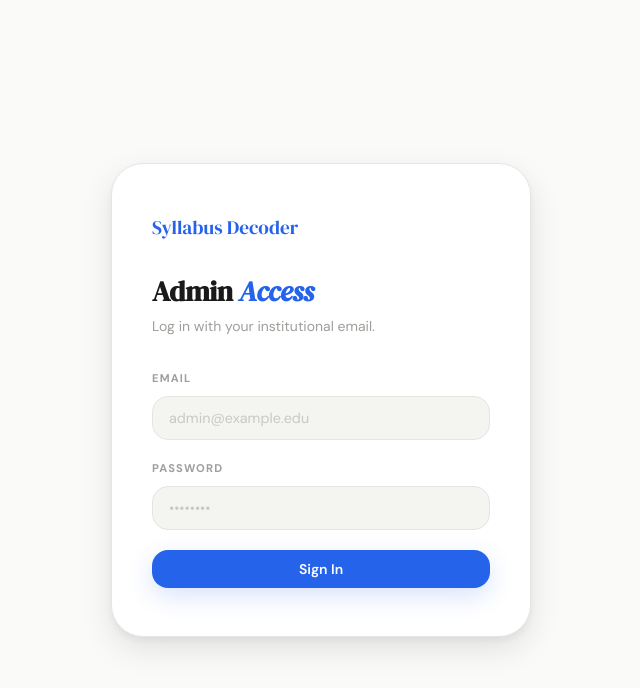
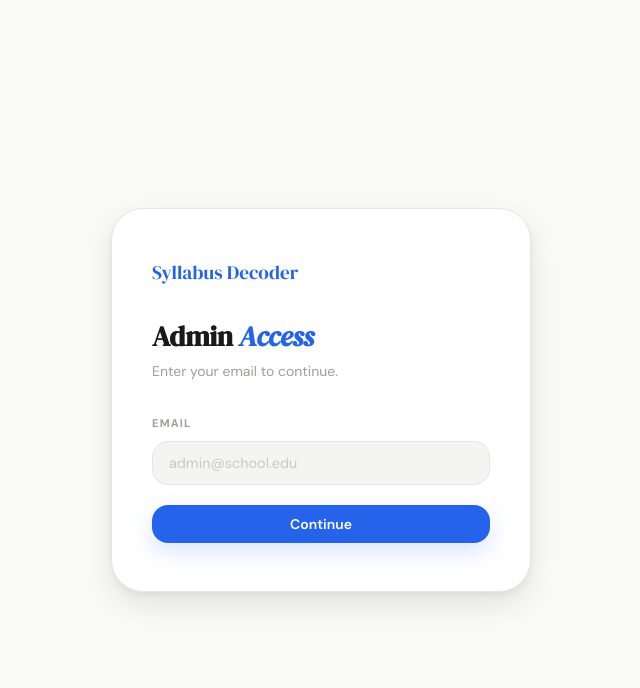
Before and after one commit to aninuona/capstone, a Flask app: template templates/login.html in a window 1280 px wide. Shown: the top 688 px of the page, without its empty margins (319-959 px from the left). Run offline with Flask 3, Linux system fonts and the light colour scheme; the template is opened without the code that fills it, so the values that code supplies are empty; parts of the project's set-up code (start-up, migrations or seed data) failed here and were passed over.

Commit message:
Update login.html

```diff
--- a/templates/login.html
+++ b/templates/login.html
@@ -58,84 +58,196 @@
   <div class="login-card fade-up">
 
     <span class="login-card__brand">Syllabus Decoder</span>
+    <h1>Admin <span class="accent" style="color:var(--blue)">Access</span></h1>
+    <p class="subtitle" id="subtitle">Enter your email to continue.</p>
 
-      <h1>Admin <span class="accent">Access</span></h1>
-      <p class="subtitle">Log in with your institutional email.</p>
+    <div id="error-box" class="alert alert--error mb-6 hidden"></div>
 
-      {% if error %}
-      <div class="alert alert--error mb-6">{{ error }}</div>
-      {% endif %}
-
-      <div id="js-error" class="alert alert--error mb-6 error-msg"></div>
-
-      <form class="form-stack" id="login-form">
+    <!-- email entry -->
+    <div id="step-email" class="form-stack">
       <div class="form-group">
-          <label class="form-label" for="email">Email</label>
-          <input class="form-input" type="email" id="email" name="email" placeholder="admin@example.edu" required>
+        <label class="form-label">Email</label>
+        <input class="form-input" type="email" id="email-input" placeholder="admin@school.edu">
+      </div>
+      <button class="btn btn--primary btn--full" id="email-btn">Continue</button>
     </div>
 
+    <!-- returning admin, enter password -->
+    <div id="step-password" class="form-stack hidden">
       <div class="form-group">
-          <label class="form-label" for="password">Password</label>
-          <input class="form-input" type="password" id="password" name="password" placeholder="••••••••" required>
+        <label class="form-label">Password</label>
+        <input class="form-input" type="password" id="password-input" placeholder="••••••••">
+      </div>
+      <button class="btn btn--primary btn--full" id="login-btn">Sign In</button>
+      <button class="back-link" id="back-from-password">← Use a different email</button>
     </div>
 
-        <button type="submit" class="btn btn--primary btn--full" id="submit-btn">
-          Sign In
-        </button>
-      </form>
+    <!-- first-time admin, create a password -->
+    <div id="step-create" class="form-stack hidden">
+      <p style="font-size:0.85rem;color:var(--ink-3);max-width:none;">
+        Your email is authorized. Create a password to set up your account.
+      </p>
+      <div class="form-group">
+        <label class="form-label">Create Password</label>
+        <input class="form-input" type="password" id="new-password-input" placeholder="At least 8 characters">
+      </div>
+      <div class="form-group">
+        <label class="form-label">Confirm Password</label>
+        <input class="form-input" type="password" id="confirm-password-input" placeholder="Repeat password">
+      </div>
+      <button class="btn btn--primary btn--full" id="set-password-btn">Create Password & Sign In</button>
+      <button class="back-link" id="back-from-create">← Use a different email</button>
+    </div>
 
   </div>
 </div>
 
 <script>
-    // Submit form via fetch
-    document.getElementById('login-form').addEventListener('submit', async function(e) {
-      e.preventDefault();
+  let authorizedEmail = "";
 
-      const btn      = document.getElementById('submit-btn');
-      const errBox   = document.getElementById('js-error');
-      const email    = document.getElementById('email').value;
-      const password = document.getElementById('password').value;
+  function showError(msg) {
+    const box = document.getElementById("error-box");
+    box.textContent = msg;
+    box.classList.remove("hidden");
+  }
 
-      btn.disabled    = true;
-      btn.textContent = 'Signing in…';
-      errBox.classList.remove('visible');
+  function clearError() {
+    document.getElementById("error-box").classList.add("hidden");
+  }
+
+  function showStep(step) {
+    ["step-email", "step-password", "step-create"].forEach(id =>
+      document.getElementById(id).classList.add("hidden")
+    );
+    document.getElementById(step).classList.remove("hidden");
+    clearError();
+  }
+
+  function resetToEmail() {
+    authorizedEmail = "";
+    document.getElementById("email-input").value = "";
+    document.getElementById("password-input").value = "";
+    document.getElementById("new-password-input").value = "";
+    document.getElementById("confirm-password-input").value = "";
+    document.getElementById("subtitle").textContent = "Enter your email to continue.";
+    showStep("step-email");
+  }
+
+  // check email against authorized list
+  document.getElementById("email-btn").addEventListener("click", async () => {
+    const email = document.getElementById("email-input").value.trim();
+    if (!email) { showError("Please enter your email."); return; }
+
+    clearError();
+    const btn = document.getElementById("email-btn");
+    btn.disabled = true;
+    btn.textContent = "Checking…";
 
     try {
-        const res  = await fetch('/api/auth/login', {
-          method:      'POST',
-          headers:     { 'Content-Type': 'application/json' },
-          credentials: 'include',
-          body:        JSON.stringify({ email, password }),
+      const res  = await fetch("/api/auth/check-email", {
+        method:  "POST",
+        headers: { "Content-Type": "application/json" },
+        body:    JSON.stringify({ email }),
       });
-
       const data = await res.json();
 
       if (!res.ok) {
-          errBox.textContent = data.error || 'Login failed.';
-          errBox.classList.add('visible');
-          btn.disabled    = false;
-          btn.textContent = 'Sign In';
+        showError(data.error || "Not authorized.");
+        btn.disabled = false;
+        btn.textContent = "Continue";
         return;
       }
 
-        // Only admins get in, redirect everyone else
-        if (data.role !== 'admin') {
-          errBox.textContent = 'Your account does not have admin access.';
-          errBox.classList.add('visible');
-          btn.disabled    = false;
-          btn.textContent = 'Sign In';
-          return;
+      authorizedEmail = email;
+
+      if (data.status === "no_password") {
+        // First time logging in, go to password creation step
+        document.getElementById("subtitle").textContent = "Welcome. Set up your admin password.";
+        showStep("step-create");
+      } else {
+        // Returning admin, go to password entry step
+        document.getElementById("subtitle").textContent = `Signing in as ${email}`;
+        showStep("step-password");
       }
 
-        window.location.href = '/admin';
+    } catch {
+      showError("Could not connect to server.");
+    }
 
-      } catch (err) {
-        errBox.textContent = 'Could not connect to server. Try again.';
-        errBox.classList.add('visible');
-        btn.disabled    = false;
-        btn.textContent = 'Sign In';
+    btn.disabled = false;
+    btn.textContent = "Continue";
+  });
+
+  // sign in with existing password
+  document.getElementById("login-btn").addEventListener("click", async () => {
+    const password = document.getElementById("password-input").value;
+    if (!password) { showError("Please enter your password."); return; }
+
+    const btn = document.getElementById("login-btn");
+    btn.disabled = true;
+    btn.textContent = "Signing in…";
+
+    try {
+      const res  = await fetch("/api/auth/login", {
+        method:      "POST",
+        headers:     { "Content-Type": "application/json" },
+        credentials: "include",
+        body:        JSON.stringify({ email: authorizedEmail, password }),
+      });
+      const data = await res.json();
+
+      if (!res.ok) { showError(data.error || "Login failed."); btn.disabled = false; btn.textContent = "Sign In"; return; }
+      window.location.href = "/admin";
+
+    } catch {
+      showError("Could not connect to server.");
+      btn.disabled = false;
+      btn.textContent = "Sign In";
     }
+  });
+
+  // set password for first-time admin
+  document.getElementById("set-password-btn").addEventListener("click", async () => {
+    const password = document.getElementById("new-password-input").value;
+    const confirm  = document.getElementById("confirm-password-input").value;
+
+    if (!password || !confirm) { showError("Please fill in both fields."); return; }
+    if (password !== confirm)  { showError("Passwords do not match."); return; }
+    if (password.length < 8)   { showError("Password must be at least 8 characters."); return; }
+
+    const btn = document.getElementById("set-password-btn");
+    btn.disabled = true;
+    btn.textContent = "Setting up…";
+
+    try {
+      const res  = await fetch("/api/auth/set-password", {
+        method:      "POST",
+        headers:     { "Content-Type": "application/json" },
+        credentials: "include",
+        body:        JSON.stringify({ email: authorizedEmail, password }),
+      });
+      const data = await res.json();
+
+      if (!res.ok) { showError(data.error || "Could not set password."); btn.disabled = false; btn.textContent = "Create Password & Sign In"; return; }
+      window.location.href = "/admin";
+
+    } catch {
+      showError("Could not connect to server.");
+      btn.disabled = false;
+      btn.textContent = "Create Password & Sign In";
+    }
+  });
+
+  // Back buttons go back to email step
+  document.getElementById("back-from-password").addEventListener("click", resetToEmail);
+  document.getElementById("back-from-create").addEventListener("click", resetToEmail);
+
+  //Can press Enter to advance
+  document.getElementById("email-input").addEventListener("keydown", e => {
+    if (e.key === "Enter") document.getElementById("email-btn").click();
+  });
+  document.getElementById("password-input").addEventListener("keydown", e => {
+    if (e.key === "Enter") document.getElementById("login-btn").click();
   });
 </script>
 
```
Also changed, not shown: other parts of templates/login.html (+14 -14 lines). Lines whose indentation alone changed are shown as unchanged.
